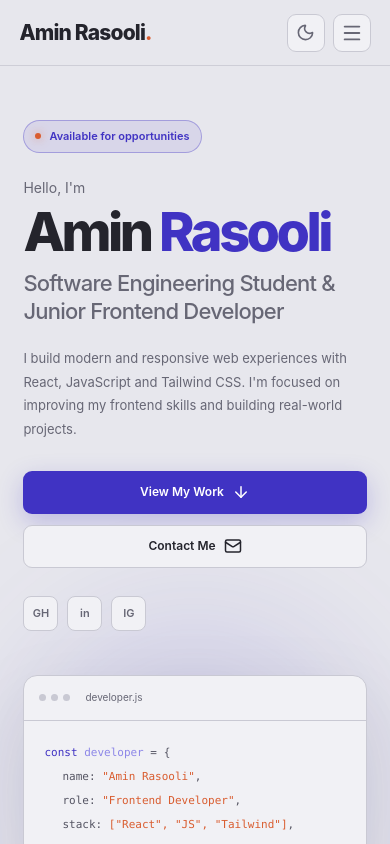
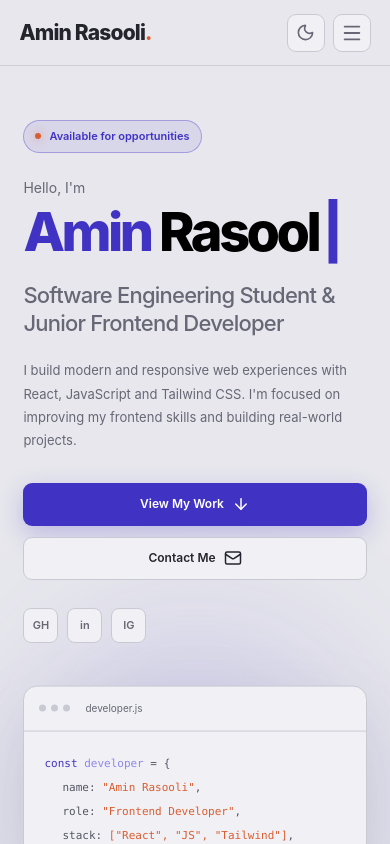
Before and after one commit to aminrasooli2007-svg/amin-rasooli-portfolio, a React (Vite) app: page / in a window 390 px wide. Shown: the top 844 px of the page. Built offline with nearby package versions, Linux system fonts and the light colour scheme.

Commit message:
Add typing animation and responsive name colors

```diff
--- a/package.json
+++ b/package.json
@@ -12,6 +12,7 @@
   "dependencies": {
     "@tailwindcss/vite": "^4.1.18",
     "axios": "^1.12.2",
+    "framer-motion": "^14.6.0",
     "lucide-react": "^1.52.0",
     "react": "^19.1.1",
     "react-auth-kit": "^4.0.2-alpha.11",
--- a/src/App.jsx
+++ b/src/App.jsx
@@ -1,6 +1,12 @@
 
 import { useState } from "react"
-import { BrowserRouter, Routes, Route } from "react-router-dom"
+import {
+  BrowserRouter,
+  Routes,
+  Route,
+  useLocation
+} from "react-router-dom"
+import { AnimatePresence, motion } from "framer-motion"
 import {
   Atom,
   Braces,
@@ -21,9 +27,42 @@ import Services from "./components/Services"
 import Contact from "./components/Contact"
 import Footer from "./components/Footer"
 
-function App() {
+const pageVariants = {
+  initial: {
+    opacity: 0,
+    y: 18
+  },
+  animate: {
+    opacity: 1,
+    y: 0
+  },
+  exit: {
+    opacity: 0,
+    y: -12
+  }
+}
+
+function AnimatedPage({ children }) {
+  return (
+    <motion.div
+      variants={pageVariants}
+      initial="initial"
+      animate="animate"
+      exit="exit"
+      transition={{
+        duration: 0.35,
+        ease: "easeOut"
+      }}
+    >
+      {children}
+    </motion.div>
+  )
+}
+
+function AppContent() {
   const [darkMode, setDarkMode] = useState(false)
   const [menuOpen, setMenuOpen] = useState(false)
+  const location = useLocation()
 
   const skills = [
     { name: "HTML", icon: FileCode2 },
@@ -41,7 +80,7 @@ function App() {
     {
       title: "TodoFlow",
       description:
-        "A modern task management app built with React to organize daily tasks.",
+        "A modern task management app built with React to help organize daily tasks.",
       image: "/img/Todo.png",
       github: "https://github.com/aminrasooli2007-svg/todo-app-react",
       technologies: ["React", "JavaScript", "CSS", "LocalStorage"]
@@ -72,7 +111,6 @@ function App() {
   ]
 
   return (
-    <BrowserRouter>
     <div className={darkMode ? "portfolio" : "portfolio light"}>
       <Navbar
         darkMode={darkMode}
@@ -82,31 +120,86 @@ function App() {
       />
 
       <main>
-          <Routes>
+        <AnimatePresence mode="wait">
+          <Routes location={location} key={location.pathname}>
             <Route
               path="/"
               element={
-                <>
-                  <Hero />
-                  <About />
-                  <Skills skills={skills} />
-                  <Projects projects={projects} />
-                  <Services />
-                  <Contact />
-                </>
+                <AnimatedPage>
+                  <Hero darkMode={darkMode} />
+                </AnimatedPage>
               }
             />
 
-            <Route path="/about" element={<About />} />
-            <Route path="/skills" element={<Skills skills={skills} />} />
-            <Route path="/projects" element={<Projects projects={projects} />} />
-            <Route path="/services" element={<Services />} />
-            <Route path="/contact" element={<Contact />} />
+            <Route
+              path="/about"
+              element={
+                <AnimatedPage>
+                  <About />
+                </AnimatedPage>
+              }
+            />
+
+            <Route
+              path="/skills"
+              element={
+                <AnimatedPage>
+                  <Skills skills={skills} />
+                </AnimatedPage>
+              }
+            />
+
+            <Route
+              path="/projects"
+              element={
+                <AnimatedPage>
+                  <Projects projects={projects} />
+                </AnimatedPage>
+              }
+            />
+
+            <Route
+              path="/services"
+              element={
+                <AnimatedPage>
+                  <Services />
+                </AnimatedPage>
+              }
+            />
+
+            <Route
+              path="/contact"
+              element={
+                <AnimatedPage>
+                  <Contact />
+                </AnimatedPage>
+              }
+            />
+
+            <Route
+              path="*"
+              element={
+                <AnimatedPage>
+                  <section className="not-found">
+                    <h1>404</h1>
+                    <p>Page not found.</p>
+                  </section>
+                </AnimatedPage>
+              }
+            />
           </Routes>
+        </AnimatePresence>
       </main>
 
       <Footer />
     </div>
+  )
+}
+
+function App() {
+  return (
+    <BrowserRouter>
+      <AppContent />
     </BrowserRouter>
   )
 }
--- a/src/components/Hero.jsx
+++ b/src/components/Hero.jsx
@@ -1,10 +1,41 @@
 
-import {
-  ArrowDown,
-  Mail
-} from "lucide-react"
+import { useEffect, useState } from "react"
+import { ArrowDown, Mail } from "lucide-react"
 
-function Hero({ scrollToSection }) {
+function Hero({ scrollToSection, darkMode }) {
+  const firstName = "Amin"
+  const lastName = "Rasooli"
+  const fullName = `${firstName} ${lastName}`
+
+  const [displayedName, setDisplayedName] = useState("")
+  const [isDeleting, setIsDeleting] = useState(false)
+
+  useEffect(() => {
+    let timeout
+
+    if (!isDeleting && displayedName === fullName) {
+      timeout = setTimeout(() => setIsDeleting(true), 1500)
+    } else if (isDeleting && displayedName === "") {
+      timeout = setTimeout(() => setIsDeleting(false), 500)
+    } else {
+      timeout = setTimeout(() => {
+        setDisplayedName((current) =>
+          isDeleting
+            ? current.slice(0, -1)
+            : fullName.slice(0, current.length + 1)
+        )
+      }, isDeleting ? 65 : 120)
+    }
+
+    return () => clearTimeout(timeout)
+  }, [displayedName, isDeleting, fullName])
+
+  const displayedFirstName = displayedName.slice(0, firstName.length)
+  const displayedLastName =
+    displayedName.length > firstName.length
+      ? displayedName.slice(firstName.length + 1)
+      : ""
+
   return (
     <section id="home" className="hero-section">
       <div className="hero-content">
@@ -15,8 +46,19 @@ function Hero({ scrollToSection }) {
 
         <p className="hero-small-title">Hello, I'm</p>
 
-        <h1>
-          Amin <span>Rasooli</span>
+        <h1 className="hero-name">
+          <span style={{ color: "#4033C3" }}>
+            {displayedFirstName}
+          </span>
+          {displayedName.length > firstName.length && (
+            <>
+              {" "}
+              <span style={{ color: darkMode ? "#FFFFFF" : "#000000" }}>
+                {displayedLastName}
+              </span>
+            </>
+          )}
+          <span className="typing-cursor">|</span>
         </h1>
 
         <h2>
@@ -64,8 +106,11 @@ function Hero({ scrollToSection }) {
             in
           </a>
 
-
-          <a href="https://www.instagram.com/engineer_amin2007/" >
+          <a
+            href="https://www.instagram.com/engineer_amin2007/"
+            target="_blank"
+            rel="noreferrer"
+          >
             IG
           </a>
         </div>
@@ -93,33 +138,24 @@ function Hero({ scrollToSection }) {
 
             <p>
               <span className="code-space">name:</span>{" "}
-              <span className="code-green">
-                "Amin Rasooli"
-              </span>
-              ,
+              <span className="code-green">"Amin Rasooli"</span>,
             </p>
 
             <p>
               <span className="code-space">role:</span>{" "}
-              <span className="code-green">
-                "Frontend Developer"
-              </span>
-              ,
+              <span className="code-green">"Frontend Developer"</span>,
             </p>
 
             <p>
               <span className="code-space">stack:</span>{" "}
               <span className="code-green">
                 ["React", "JS", "Tailwind"]
-              </span>
-              ,
+              </span>,
             </p>
 
             <p>
               <span className="code-space">learning:</span>{" "}
-              <span className="code-green">
-                "Every day"
-              </span>
+              <span className="code-green">"Every day"</span>
             </p>
 
             <p>{"}"}</p>
--- a/src/global.css
+++ b/src/global.css
@@ -1271,3 +1271,149 @@ button {
     text-align: center;
   }
 }
+
+@keyframes float {
+  0%, 100% {
+    transform: translateY(0);
+  }
+  50% {
+    transform: translateY(-12px);
+  }
+}
+
+@keyframes gradientMove {
+  0%, 100% {
+    background-position: 0% 50%;
+  }
+  50% {
+    background-position: 100% 50%;
+  }
+}
+
+@keyframes pulseGlow {
+  0%, 100% {
+    box-shadow: 0 0 15px rgba(64, 51, 195, 0.12);
+  }
+  50% {
+    box-shadow: 0 0 28px rgba(64, 51, 195, 0.3);
+  }
+}
+
+.portfolio {
+  min-height: 100vh;
+}
+
+.portfolio .logo {
+  transition: transform 0.25s ease;
+}
+
+.portfolio .logo:hover {
+  transform: translateY(-2px);
+}
+
+.portfolio .nav-links a {
+  transition: color 0.25s ease, transform 0.25s ease;
+}
+
+.portfolio .nav-links a:hover {
+  transform: translateY(-2px);
+}
+
+.portfolio .theme-button,
+.portfolio .menu-button {
+  transition: transform 0.25s ease;
+}
+
+.portfolio .theme-button:hover,
+.portfolio .menu-button:hover {
+  transform: rotate(8deg) scale(1.06);
+}
+
+.portfolio .project-card,
+.portfolio .skill-card,
+.portfolio .service-card {
+  transition:
+    transform 0.3s ease,
+    box-shadow 0.3s ease,
+    border-color 0.3s ease;
+}
+
+.portfolio .project-card:hover,
+.portfolio .skill-card:hover,
+.portfolio .service-card:hover {
+  transform: translateY(-7px);
+  box-shadow: 0 15px 35px rgba(64, 51, 195, 0.13);
+}
+
+.portfolio .hero-image,
+.portfolio .hero-visual {
+  animation: float 5s ease-in-out infinite;
+}
+
+.portfolio .hero-title span {
+  background-size: 200% 200%;
+  animation: gradientMove 5s ease infinite;
+}
+
+.portfolio .contact-form {
+  animation: pulseGlow 4s ease-in-out infinite;
+}
+
+@media (prefers-reduced-motion: reduce) {
+  *,
+  *::before,
+  *::after {
+    animation-duration: 0.01ms !important;
+    animation-iteration-count: 1 !important;
+    scroll-behavior: auto !important;
+    transition-duration: 0.01ms !important;
+  }
+}
+
+.hero-name {
+  min-height: 1.2em;
+}
+
+.typing-cursor {
+  display: inline-block;
+  margin-left: 4px;
+  color: #4033C3;
+  animation: typing-blink 0.7s step-end infinite;
+}
+
+@keyframes typing-blink {
+  50% {
+    opacity: 0;
+  }
+}
+
+@media (prefers-reduced-motion: reduce) {
+  .typing-cursor {
+    animation: none;
+  }
+}
+
+
+
+.hero-name {
+  min-height: 1.2em;
+}
+
+.typing-cursor {
+  display: inline-block;
+  margin-left: 4px;
+  color: #4033C3;
+  animation: typing-blink 0.7s step-end infinite;
+}
+
+@keyframes typing-blink {
+  50% {
+    opacity: 0;
+  }
+}
+
+@media (prefers-reduced-motion: reduce) {
+  .typing-cursor {
+    animation: none;
+  }
+}
```
Also changed, not shown: 1 other file (tests, documents, lock files or other folders). Lines whose indentation alone changed are shown as unchanged.
